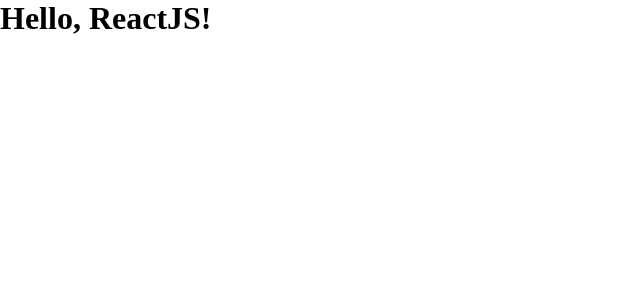
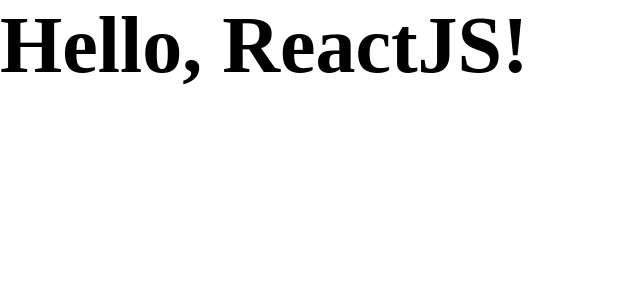
Before and after one commit to pahique/ignite, a React app in the folder 01-github-explorer/: page / in a window 1280 px wide. Shown: the top 300 px of the page, without its empty margins (0-640 px from the left). Built offline with nearby package versions, Linux system fonts and the light colour scheme.

Commit message:
Using SASS

```diff
--- a/01-github-explorer/package.json
+++ b/01-github-explorer/package.json
@@ -20,6 +20,8 @@
     "cross-env": "^7.0.3",
     "css-loader": "^6.2.0",
     "html-webpack-plugin": "^5.3.2",
+    "node-sass": "^6.0.1",
+    "sass-loader": "^12.1.0",
     "style-loader": "^3.2.1",
     "webpack": "^5.46.0",
     "webpack-cli": "^4.7.2",
--- a/01-github-explorer/src/index.jsx
+++ b/01-github-explorer/src/index.jsx
@@ -1,6 +1,6 @@
 import { render } from 'react-dom';
 import { App } from './App';
-import './styles/global.css';
+import './styles/global.scss';
 
 render(
     <App/>,
--- a/01-github-explorer/src/styles/global.css
+++ b/01-github-explorer/src/styles/global.scss
@@ -6,4 +6,8 @@
 
 body {
     font: Arial, Helvetica, sans-serif;
+
+    h1 {
+        font-size: 80px;
+    }
 }
--- a/01-github-explorer/webpack.config.js
+++ b/01-github-explorer/webpack.config.js
@@ -30,9 +30,9 @@
                 use: 'babel-loader',
             },
             {
-                test: /\.css$/,
+                test: /\.scss$/,
                 exclude: /node_modules/,
-                use: ['style-loader','css-loader'],
+                use: ['style-loader', 'css-loader', 'sass-loader'],
             }
         ]
     },
```
Also changed, not shown: 01-github-explorer/steps.txt, 1 other file (tests, documents, lock files or other folders).
